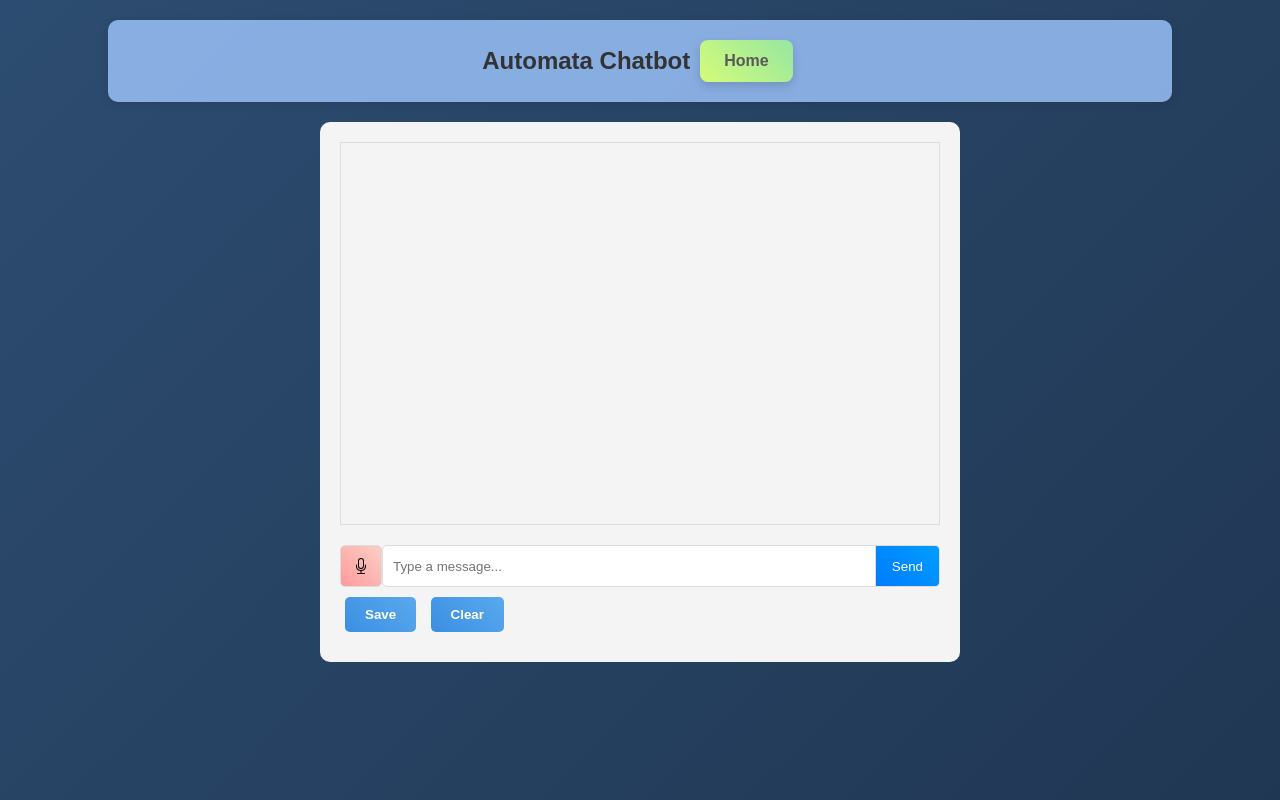
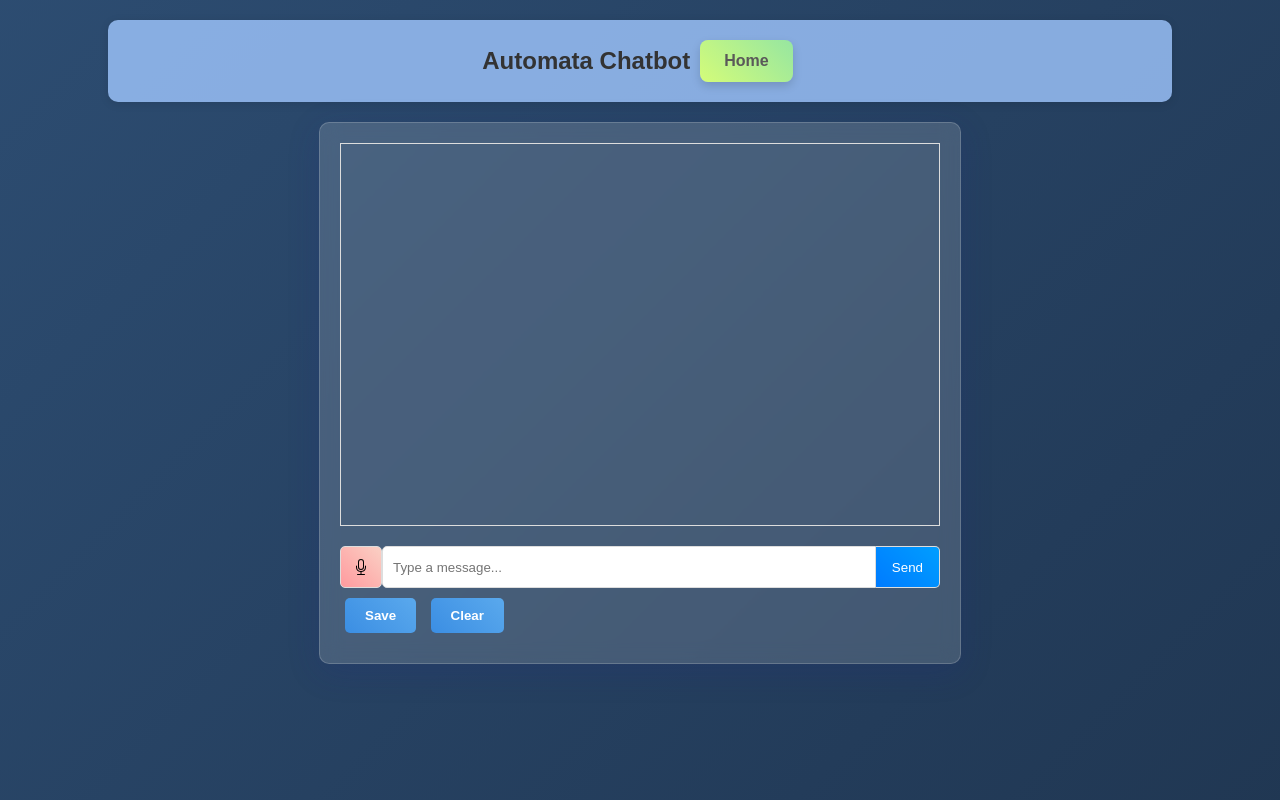
Before and after one commit to youssefmetwalli/ITS-FA, a Flask app: page /chat in a window 1280 px wide. Run offline with Flask 3, Linux system fonts and the light colour scheme; the visitor is signed in with stand-in values (Sample User, id 1); parts of the project's set-up code (start-up, migrations or seed data) failed here and were passed over; some libraries are stand-ins or nearby versions.

Commit message:
ui modifications

```diff
--- a/app.py
+++ b/app.py
@@ -448,10 +448,7 @@
 
 @app.route('/api/check-fsm', methods=['POST'])
 def check_fsm():
-    """
-    Receives an FSM description and a regex, asks Gemini to verify,
-    and returns the result.
-    """
+
     if not request.json or 'regex' not in request.json or 'fsm_description' not in request.json:
         return jsonify({"error": "Missing regex or FSM description"}), 400
 
--- a/templates/chat.html
+++ b/templates/chat.html
@@ -23,13 +23,30 @@
     <style>
         .chat-container {
             max-width: 85%;
-            margin: 0 auto;
-            background-color: #f4f4f4;
+            margin: 20px auto;
+            /* Added top margin for spacing */
             padding: 20px;
             border-radius: 10px;
             display: flex;
             flex-direction: column;
             height: 500px;
+            /* Or consider min-height for flexible content */
+
+            /* --- Glassmorphism Properties --- */
+            /* 1. Replace the solid background with a semi-transparent one */
+            background: rgba(255, 255, 255, 0.15);
+            /* Slightly more transparent than the header */
+
+            /* 2. Add the blur effect */
+            -webkit-backdrop-filter: blur(10px);
+            backdrop-filter: blur(10px);
+
+            /* 3. Define the glass edge with a border */
+            border: 1px solid rgba(255, 255, 255, 0.18);
+
+            /* 4. Add a shadow to lift it off the page */
+            box-shadow: 0 8px 32px 0 rgba(31, 38, 135, 0.2);
+            /* --- End of Glassmorphism Properties --- */
         }
 
         @media (min-width: 768px) {
```
Also changed, not shown: templates/drawer.html (+14 -4 lines).
